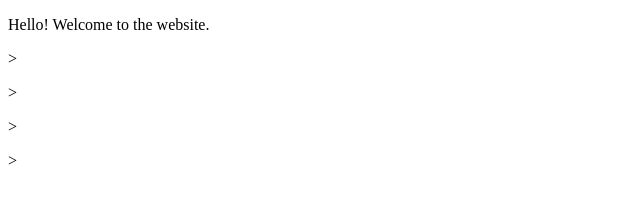
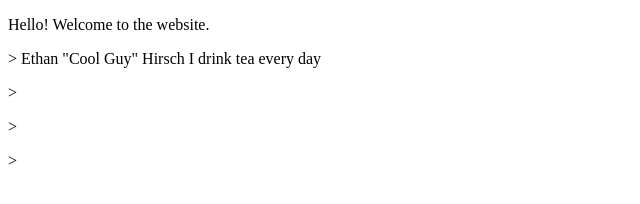
Before and after one commit to ATEN-OSU/disability-access-website, a plain HTML site: page index.html in a window 1280 px wide. Shown: the whole page, without its empty margins (0-640 px from the left). Drawn offline with Linux system fonts and the light colour scheme.

Commit message:
I added my stuff

```diff
--- a/index.html
+++ b/index.html
@@ -11,7 +11,9 @@
 
 
     <p <!--assignment 1-->>
+      Ethan "Cool Guy" Hirsch
 
+      I drink tea every day
     </p>
 
 
```
